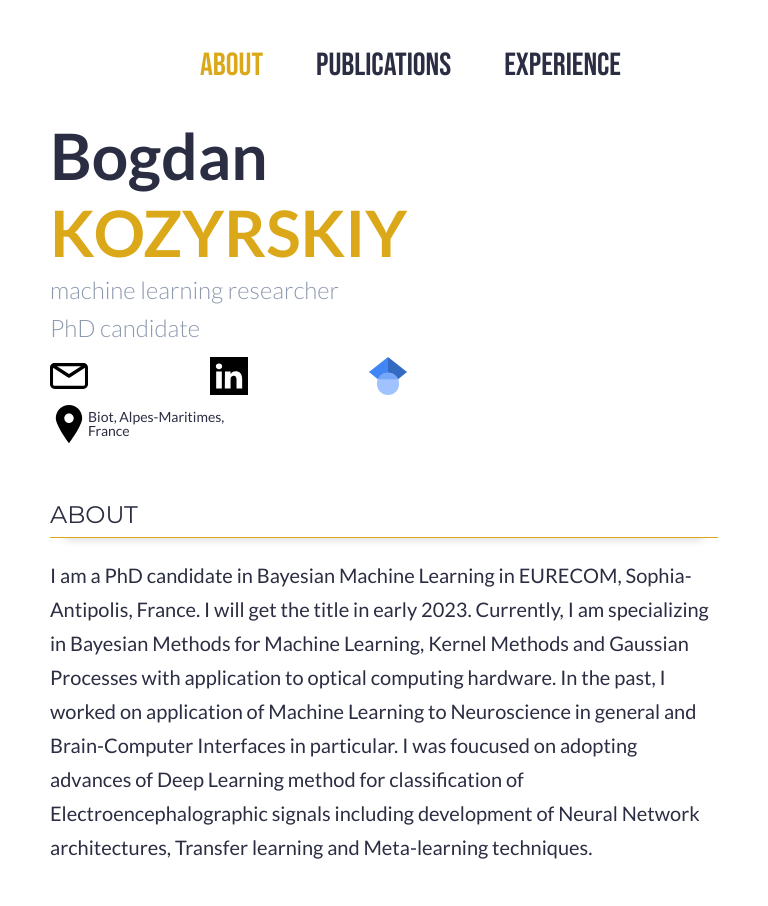
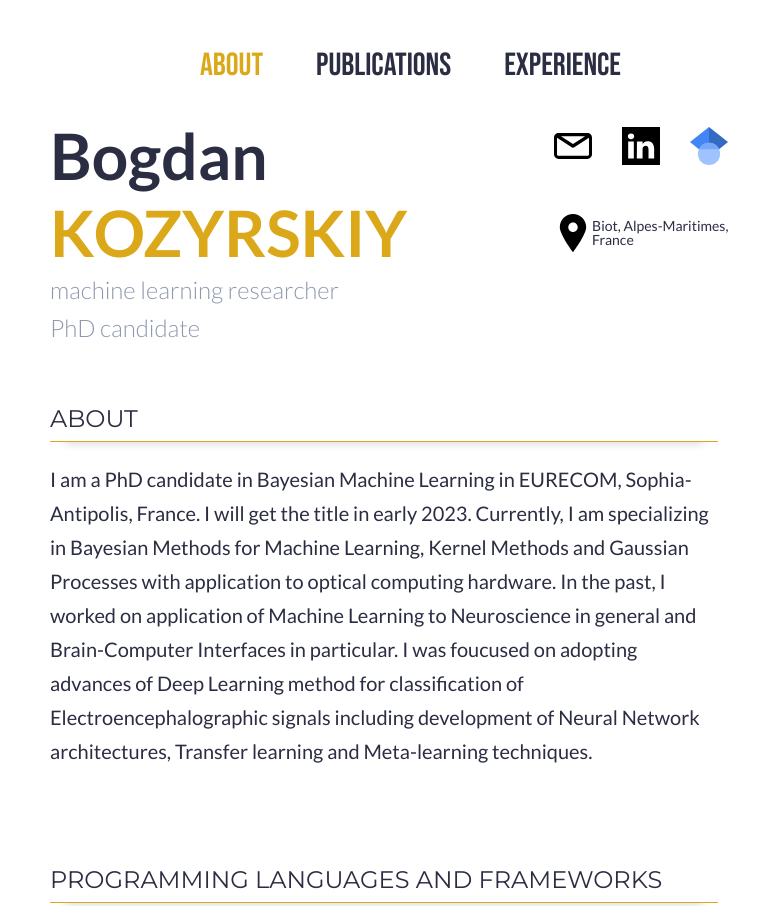
Before and after one commit to gudtae/old-cv, a plain HTML site: page index.html in a window 768 px wide. Shown: the top 906 px of the page. Drawn offline with Linux system fonts and the light colour scheme.

Commit message:
Update about.css

```diff
--- a/css/about.css
+++ b/css/about.css
@@ -563,14 +563,14 @@ h2 {
     grid-row: 3/4;
   }
   .name-tag .name-tag-contact {
-    grid-column: 1/2;
+   //HERE
     grid-row: 4/5;
     display: flex;
     justify-content: space-between;
     padding: 10px 0;
   }
   .name-tag .location {
-    grid-column: 1/2;
+    //HERE
     grid-row: 5/6;
     align-items: center;
   }
```
